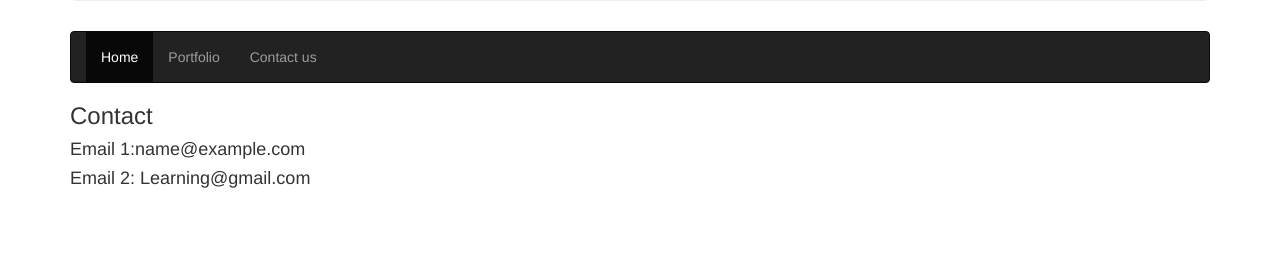
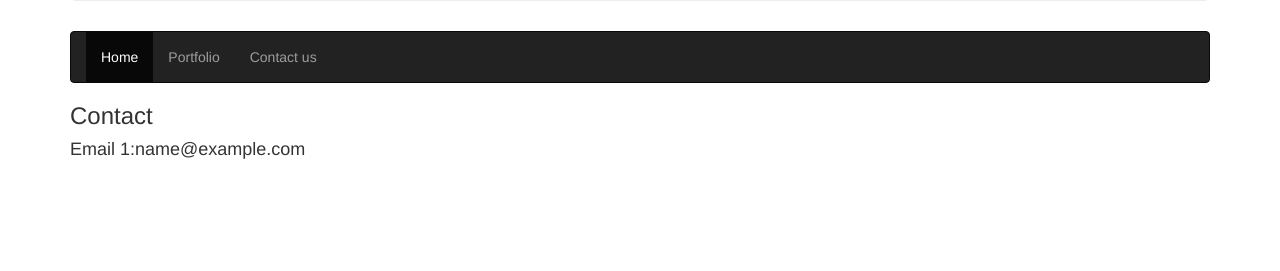
Before and after one commit to filipenatanael/LearningDJango, a Django app: template LearningDJango/core/templates/contact.html in a window 1280 px wide. Shown: the part 259-530 px from the top of the page. Run offline with Django 3.2, Linux system fonts and the light colour scheme; the template is opened without the code that fills it: most values are stand-ins (such as "Sample title", 1, 10 or a date in 2020); parts of the project's set-up code (start-up, migrations or seed data) failed here and were passed over; some libraries are stand-ins or nearby versions.

Commit message:
First commit today
First commit today

```diff
--- a/LearningDJango/core/templates/contact.html
+++ b/LearningDJango/core/templates/contact.html
@@ -21,8 +21,8 @@
     </nav>
 
     <h3>Contact</h3>
-    <h4>Email 1:{{ email }}</h4>
-    <h4>Email 2: Learning@gmail.com</h4>
+    <h4>Email 1:{{ emails }}</h4>
+
 
 </div>
 {% endblock %}
--- a/LearningDJango/core/views.py
+++ b/LearningDJango/core/views.py
@@ -6,6 +6,7 @@ def home(request):
     return render(request, 'home.html', {'username': 'Filipe'})
     # return HttpResponse('Hello World!!!')
 
-
 def contact(request):
-    return render(request, 'contact.html',  {'email': 'LearningHotmail@homail.com'})
+    emails = ['Learning@homail.com','Learning@gmail.com']
+    return render(request, 'contact.html', emails)
+    #return render(request, 'contact.html',  {'email':'email@exemple.com'})
```
Also changed, not shown: db.sqlite3.
